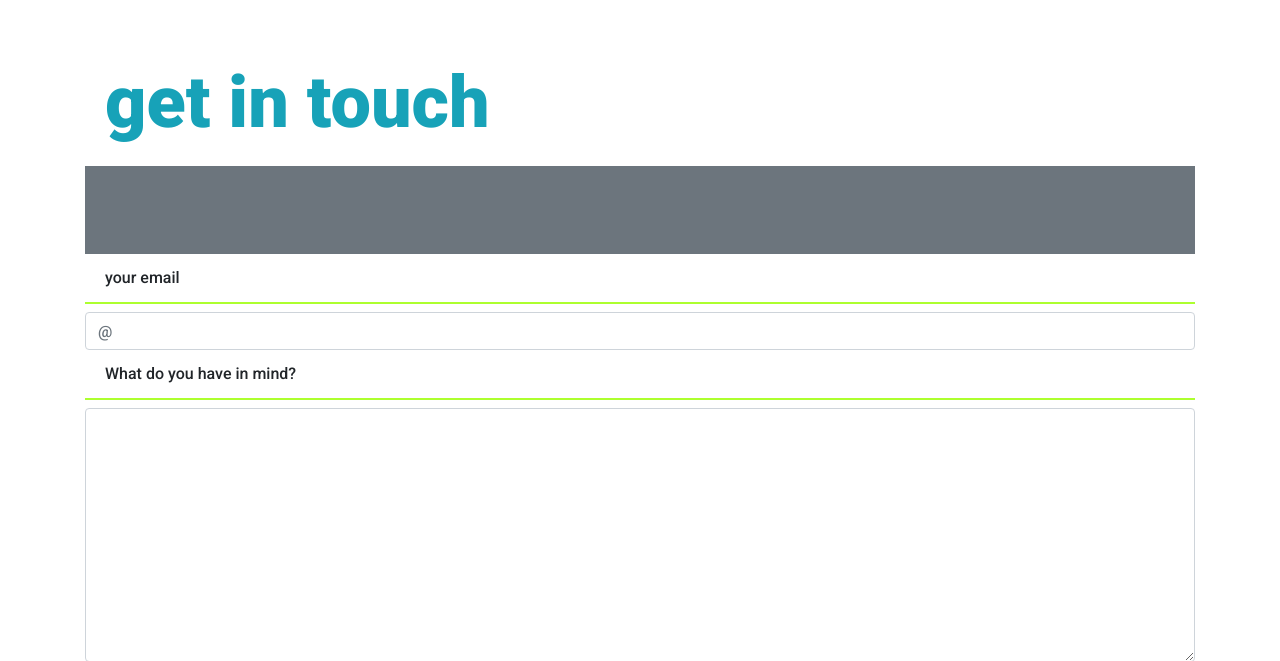
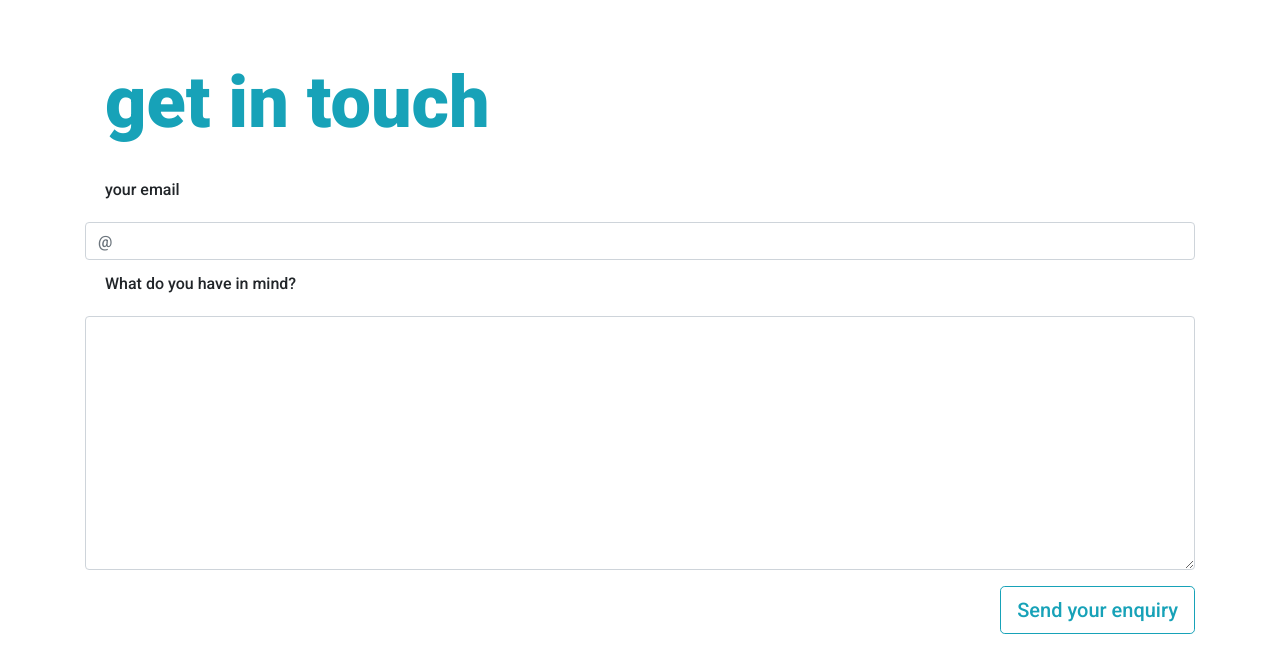
Before and after one commit to Code-Institute-Submissions/web_studio, a Django app: page /get-in-touch in a window 1280 px wide. Shown: the part 63-724 px from the top of the page. Run offline with Django 3.2, Linux system fonts and the light colour scheme; some libraries are stand-ins or nearby versions.

Commit message:
updated get in touch page, removed empty div under main heading

```diff
--- a/public/templates/public/get_in_touch.html
+++ b/public/templates/public/get_in_touch.html
@@ -21,14 +21,12 @@
                 <div class="card-header bg-transparent border-0">
                     <h1 class="font-weight-bold display-3  text-info">get in touch </h1>
                 </div>
-                <div class="card-body border-0 bg-secondary">
-                    <p class="my-5"></p>
-                </div>
+
             </div>
             <div class="col-lg-12">
-                <label for="email" class="list-group-item bottom_border">your email</label>
+                <label for="email" class="list-group-item border-0">your email</label>
                 <input type="email" id="email" name="email" class="form-control" placeholder="&commat;">
-                <label for="new_idea" class="list-group-item bottom_border">What do you have in mind?</label>
+                <label for="new_idea" class="list-group-item border-0">What do you have in mind?</label>
                 <textarea name="new_idea" id="new_idea" cols="30" rows="10" class="form-control"></textarea>
                 <button class="lead  btn btn-lg btn-outline-info mt-3 float-right">Send your enquiry</button>
             </div>
```
